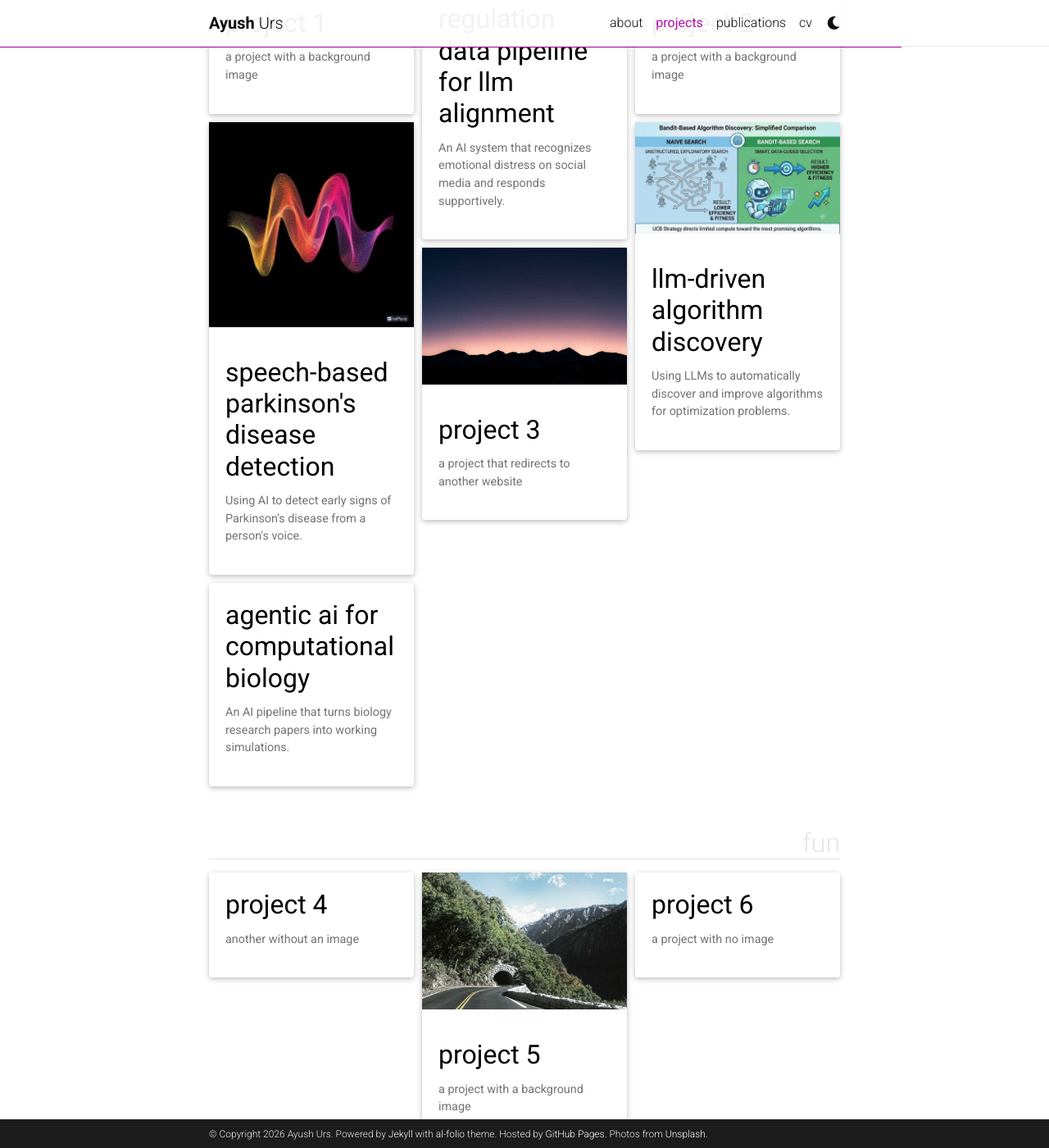
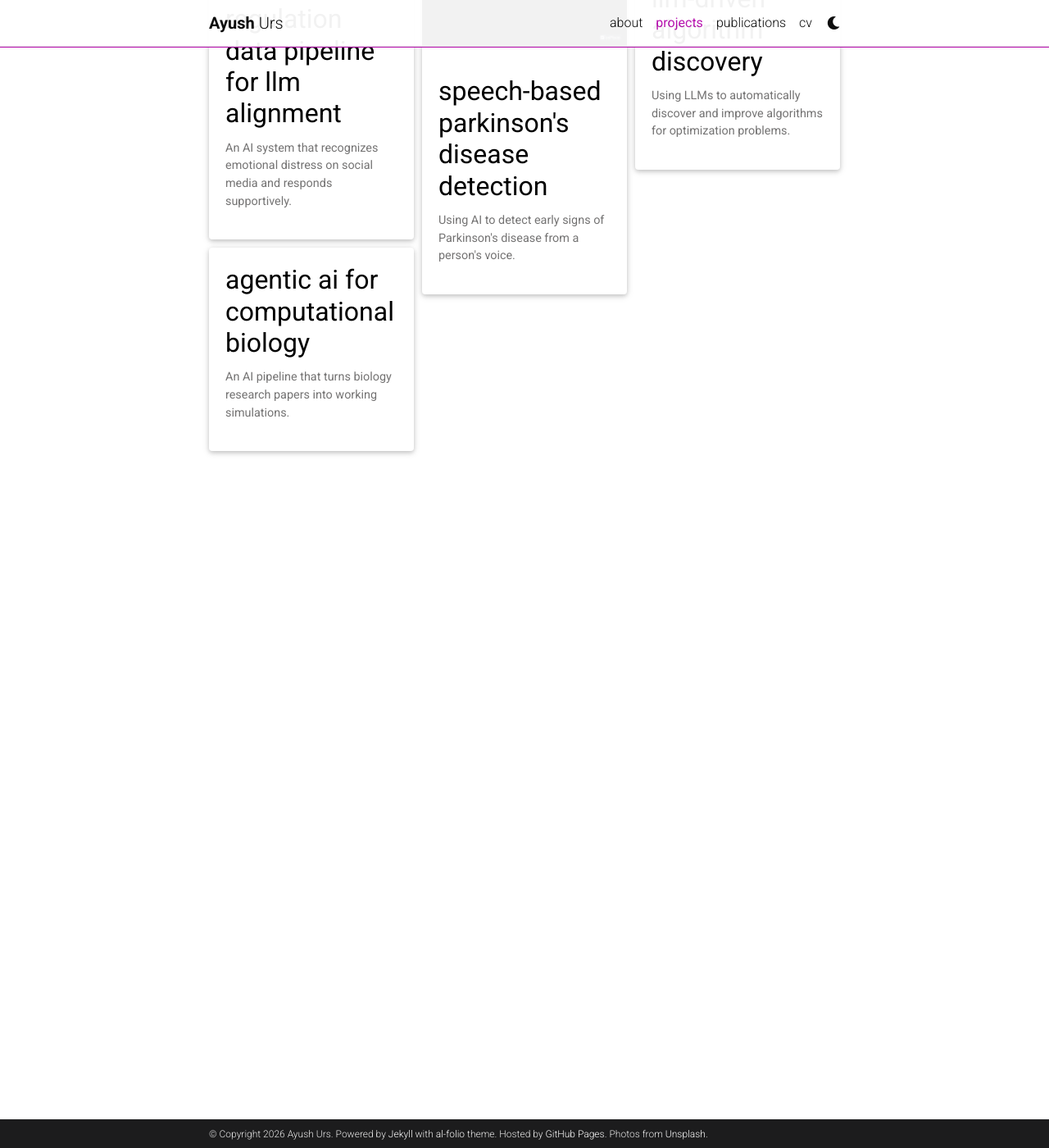
Before and after one commit to ayush11z/ayush11z.github.io, a Jekyll site: the page built from _pages/projects.md, in a window 1280 px wide and 1400 px high, scrolled down 471 px. Shown: the whole window at 82% size. Built offline with Jekyll 4.4.1, drawn with Linux system fonts in a browser that asks for light colours; full-size pictures stand in for the smaller copies a plugin makes; comment, search, counter and statistics services are not loaded; a style sheet for code colours, icons or effects is not loaded.

Commit message:
Remove remaining demo projects and fun category
Only real projects remain, all under "work".

Co-Authored-By: Claude Sonnet 5 <noreply@anthropic.com>

````diff
--- a/_pages/projects.md
+++ b/_pages/projects.md
@@ -5,7 +5,7 @@ permalink: /projects/
 description: A growing collection of your cool projects.
 nav: true
 nav_order: 1
-display_categories: [work, fun]
+display_categories: [work]
 horizontal: false
 ---
 
--- a/_projects/1_project.md
+++ /dev/null
@@ -1,80 +0,0 @@
----
-layout: page
-title: project 1
-description: a project with a background image
-img: assets/img/12.jpg
-importance: 1
-category: work
----
-
-Every project has a beautiful feature showcase page.
-It's easy to include images in a flexible 3-column grid format.
-Make your photos 1/3, 2/3, or full width.
-
-To give your project a background in the portfolio page, just add the img tag to the front matter like so:
-
-    ---
-    layout: page
-    title: project
-    description: a project with a background image
-    img: /assets/img/12.jpg
-    ---
-
-<div class="row">
-    <div class="col-sm mt-3 mt-md-0">
-        {% include figure.html path="assets/img/1.jpg" title="example image" class="img-fluid rounded z-depth-1" %}
-    </div>
-    <div class="col-sm mt-3 mt-md-0">
-        {% include figure.html path="assets/img/3.jpg" title="example image" class="img-fluid rounded z-depth-1" %}
-    </div>
-    <div class="col-sm mt-3 mt-md-0">
-        {% include figure.html path="assets/img/5.jpg" title="example image" class="img-fluid rounded z-depth-1" %}
-    </div>
-</div>
-<div class="caption">
-    Caption photos easily. On the left, a road goes through a tunnel. Middle, leaves artistically fall in a hipster photoshoot. Right, in another hipster photoshoot, a lumberjack grasps a handful of pine needles.
-</div>
-<div class="row">
-    <div class="col-sm mt-3 mt-md-0">
-        {% include figure.html path="assets/img/5.jpg" title="example image" class="img-fluid rounded z-depth-1" %}
-    </div>
-</div>
-<div class="caption">
-    This image can also have a caption. It's like magic.
-</div>
-
-You can also put regular text between your rows of images.
-Say you wanted to write a little bit about your project before you posted the rest of the images.
-You describe how you toiled, sweated, *bled* for your project, and then... you reveal its glory in the next row of images.
-
-
-<div class="row justify-content-sm-center">
-    <div class="col-sm-8 mt-3 mt-md-0">
-        {% include figure.html path="assets/img/6.jpg" title="example image" class="img-fluid rounded z-depth-1" %}
-    </div>
-    <div class="col-sm-4 mt-3 mt-md-0">
-        {% include figure.html path="assets/img/11.jpg" title="example image" class="img-fluid rounded z-depth-1" %}
-    </div>
-</div>
-<div class="caption">
-    You can also have artistically styled 2/3 + 1/3 images, like these.
-</div>
-
-
-The code is simple.
-Just wrap your images with `<div class="col-sm">` and place them inside `<div class="row">` (read more about the <a href="https://getbootstrap.com/docs/4.4/layout/grid/">Bootstrap Grid</a> system).
-To make images responsive, add `img-fluid` class to each; for rounded corners and shadows use `rounded` and `z-depth-1` classes.
-Here's the code for the last row of images above:
-
-{% raw %}
-```html
-<div class="row justify-content-sm-center">
-    <div class="col-sm-8 mt-3 mt-md-0">
-        {% include figure.html path="assets/img/6.jpg" title="example image" class="img-fluid rounded z-depth-1" %}
-    </div>
-    <div class="col-sm-4 mt-3 mt-md-0">
-        {% include figure.html path="assets/img/11.jpg" title="example image" class="img-fluid rounded z-depth-1" %}
-    </div>
-</div>
-```
-{% endraw %}
--- a/_projects/2_project.md
+++ /dev/null
@@ -1,80 +0,0 @@
----
-layout: page
-title: project 2
-description: a project with a background image
-img: assets/img/3.jpg
-importance: 2
-category: work
----
-
-Every project has a beautiful feature showcase page.
-It's easy to include images in a flexible 3-column grid format.
-Make your photos 1/3, 2/3, or full width.
-
-To give your project a background in the portfolio page, just add the img tag to the front matter like so:
-
-    ---
-    layout: page
-    title: project
-    description: a project with a background image
-    img: /assets/img/12.jpg
-    ---
-
-<div class="row">
-    <div class="col-sm mt-3 mt-md-0">
-        {% include figure.html path="assets/img/1.jpg" title="example image" class="img-fluid rounded z-depth-1" %}
-    </div>
-    <div class="col-sm mt-3 mt-md-0">
-        {% include figure.html path="assets/img/3.jpg" title="example image" class="img-fluid rounded z-depth-1" %}
-    </div>
-    <div class="col-sm mt-3 mt-md-0">
-        {% include figure.html path="assets/img/5.jpg" title="example image" class="img-fluid rounded z-depth-1" %}
-    </div>
-</div>
-<div class="caption">
-    Caption photos easily. On the left, a road goes through a tunnel. Middle, leaves artistically fall in a hipster photoshoot. Right, in another hipster photoshoot, a lumberjack grasps a handful of pine needles.
-</div>
-<div class="row">
-    <div class="col-sm mt-3 mt-md-0">
-        {% include figure.html path="assets/img/5.jpg" title="example image" class="img-fluid rounded z-depth-1" %}
-    </div>
-</div>
-<div class="caption">
-    This image can also have a caption. It's like magic.
-</div>
-
-You can also put regular text between your rows of images.
-Say you wanted to write a little bit about your project before you posted the rest of the images.
-You describe how you toiled, sweated, *bled* for your project, and then... you reveal its glory in the next row of images.
-
-
-<div class="row justify-content-sm-center">
-    <div class="col-sm-8 mt-3 mt-md-0">
-        {% include figure.html path="assets/img/6.jpg" title="example image" class="img-fluid rounded z-depth-1" %}
-    </div>
-    <div class="col-sm-4 mt-3 mt-md-0">
-        {% include figure.html path="assets/img/11.jpg" title="example image" class="img-fluid rounded z-depth-1" %}
-    </div>
-</div>
-<div class="caption">
-    You can also have artistically styled 2/3 + 1/3 images, like these.
-</div>
-
-
-The code is simple.
-Just wrap your images with `<div class="col-sm">` and place them inside `<div class="row">` (read more about the <a href="https://getbootstrap.com/docs/4.4/layout/grid/">Bootstrap Grid</a> system).
-To make images responsive, add `img-fluid` class to each; for rounded corners and shadows use `rounded` and `z-depth-1` classes.
-Here's the code for the last row of images above:
-
-{% raw %}
-```html
-<div class="row justify-content-sm-center">
-    <div class="col-sm-8 mt-3 mt-md-0">
-        {% include figure.html path="assets/img/6.jpg" title="example image" class="img-fluid rounded z-depth-1" %}
-    </div>
-    <div class="col-sm-4 mt-3 mt-md-0">
-        {% include figure.html path="assets/img/11.jpg" title="example image" class="img-fluid rounded z-depth-1" %}
-    </div>
-</div>
-```
-{% endraw %}
--- a/_projects/4_project.md
+++ /dev/null
@@ -1,80 +0,0 @@
----
-layout: page
-title: project 4
-description: another without an image
-img:
-importance: 3
-category: fun
----
-
-Every project has a beautiful feature showcase page.
-It's easy to include images in a flexible 3-column grid format.
-Make your photos 1/3, 2/3, or full width.
-
-To give your project a background in the portfolio page, just add the img tag to the front matter like so:
-
-    ---
-    layout: page
-    title: project
-    description: a project with a background image
-    img: /assets/img/12.jpg
-    ---
-
-<div class="row">
-    <div class="col-sm mt-3 mt-md-0">
-        {% include figure.html path="assets/img/1.jpg" title="example image" class="img-fluid rounded z-depth-1" %}
-    </div>
-    <div class="col-sm mt-3 mt-md-0">
-        {% include figure.html path="assets/img/3.jpg" title="example image" class="img-fluid rounded z-depth-1" %}
-    </div>
-    <div class="col-sm mt-3 mt-md-0">
-        {% include figure.html path="assets/img/5.jpg" title="example image" class="img-fluid rounded z-depth-1" %}
-    </div>
-</div>
-<div class="caption">
-    Caption photos easily. On the left, a road goes through a tunnel. Middle, leaves artistically fall in a hipster photoshoot. Right, in another hipster photoshoot, a lumberjack grasps a handful of pine needles.
-</div>
-<div class="row">
-    <div class="col-sm mt-3 mt-md-0">
-        {% include figure.html path="assets/img/5.jpg" title="example image" class="img-fluid rounded z-depth-1" %}
-    </div>
-</div>
-<div class="caption">
-    This image can also have a caption. It's like magic.
-</div>
-
-You can also put regular text between your rows of images.
-Say you wanted to write a little bit about your project before you posted the rest of the images.
-You describe how you toiled, sweated, *bled* for your project, and then... you reveal its glory in the next row of images.
-
-
-<div class="row justify-content-sm-center">
-    <div class="col-sm-8 mt-3 mt-md-0">
-        {% include figure.html path="assets/img/6.jpg" title="example image" class="img-fluid rounded z-depth-1" %}
-    </div>
-    <div class="col-sm-4 mt-3 mt-md-0">
-        {% include figure.html path="assets/img/11.jpg" title="example image" class="img-fluid rounded z-depth-1" %}
-    </div>
-</div>
-<div class="caption">
-    You can also have artistically styled 2/3 + 1/3 images, like these.
-</div>
-
-
-The code is simple.
-Just wrap your images with `<div class="col-sm">` and place them inside `<div class="row">` (read more about the <a href="https://getbootstrap.com/docs/4.4/layout/grid/">Bootstrap Grid</a> system).
-To make images responsive, add `img-fluid` class to each; for rounded corners and shadows use `rounded` and `z-depth-1` classes.
-Here's the code for the last row of images above:
-
-{% raw %}
-```html
-<div class="row justify-content-sm-center">
-    <div class="col-sm-8 mt-3 mt-md-0">
-        {% include figure.html path="assets/img/6.jpg" title="example image" class="img-fluid rounded z-depth-1" %}
-    </div>
-    <div class="col-sm-4 mt-3 mt-md-0">
-        {% include figure.html path="assets/img/11.jpg" title="example image" class="img-fluid rounded z-depth-1" %}
-    </div>
-</div>
-```
-{% endraw %}
--- a/_projects/5_project.md
+++ /dev/null
@@ -1,80 +0,0 @@
----
-layout: page
-title: project 5
-description: a project with a background image
-img: assets/img/1.jpg
-importance: 3
-category: fun
----
-
-Every project has a beautiful feature showcase page.
-It's easy to include images in a flexible 3-column grid format.
-Make your photos 1/3, 2/3, or full width.
-
-To give your project a background in the portfolio page, just add the img tag to the front matter like so:
-
-    ---
-    layout: page
-    title: project
-    description: a project with a background image
-    img: /assets/img/12.jpg
-    ---
-
-<div class="row">
-    <div class="col-sm mt-3 mt-md-0">
-        {% include figure.html path="assets/img/1.jpg" title="example image" class="img-fluid rounded z-depth-1" %}
-    </div>
-    <div class="col-sm mt-3 mt-md-0">
-        {% include figure.html path="assets/img/3.jpg" title="example image" class="img-fluid rounded z-depth-1" %}
-    </div>
-    <div class="col-sm mt-3 mt-md-0">
-        {% include figure.html path="assets/img/5.jpg" title="example image" class="img-fluid rounded z-depth-1" %}
-    </div>
-</div>
-<div class="caption">
-    Caption photos easily. On the left, a road goes through a tunnel. Middle, leaves artistically fall in a hipster photoshoot. Right, in another hipster photoshoot, a lumberjack grasps a handful of pine needles.
-</div>
-<div class="row">
-    <div class="col-sm mt-3 mt-md-0">
-        {% include figure.html path="assets/img/5.jpg" title="example image" class="img-fluid rounded z-depth-1" %}
-    </div>
-</div>
-<div class="caption">
-    This image can also have a caption. It's like magic.
-</div>
-
-You can also put regular text between your rows of images.
-Say you wanted to write a little bit about your project before you posted the rest of the images.
-You describe how you toiled, sweated, *bled* for your project, and then... you reveal its glory in the next row of images.
-
-
-<div class="row justify-content-sm-center">
-    <div class="col-sm-8 mt-3 mt-md-0">
-        {% include figure.html path="assets/img/6.jpg" title="example image" class="img-fluid rounded z-depth-1" %}
-    </div>
-    <div class="col-sm-4 mt-3 mt-md-0">
-        {% include figure.html path="assets/img/11.jpg" title="example image" class="img-fluid rounded z-depth-1" %}
-    </div>
-</div>
-<div class="caption">
-    You can also have artistically styled 2/3 + 1/3 images, like these.
-</div>
-
-
-The code is simple.
-Just wrap your images with `<div class="col-sm">` and place them inside `<div class="row">` (read more about the <a href="https://getbootstrap.com/docs/4.4/layout/grid/">Bootstrap Grid</a> system).
-To make images responsive, add `img-fluid` class to each; for rounded corners and shadows use `rounded` and `z-depth-1` classes.
-Here's the code for the last row of images above:
-
-{% raw %}
-```html
-<div class="row justify-content-sm-center">
-    <div class="col-sm-8 mt-3 mt-md-0">
-        {% include figure.html path="assets/img/6.jpg" title="example image" class="img-fluid rounded z-depth-1" %}
-    </div>
-    <div class="col-sm-4 mt-3 mt-md-0">
-        {% include figure.html path="assets/img/11.jpg" title="example image" class="img-fluid rounded z-depth-1" %}
-    </div>
-</div>
-```
-{% endraw %}
--- a/_projects/6_project.md
+++ /dev/null
@@ -1,80 +0,0 @@
----
-layout: page
-title: project 6
-description: a project with no image
-img:
-importance: 4
-category: fun
----
-
-Every project has a beautiful feature showcase page.
-It's easy to include images in a flexible 3-column grid format.
-Make your photos 1/3, 2/3, or full width.
-
-To give your project a background in the portfolio page, just add the img tag to the front matter like so:
-
-    ---
-    layout: page
-    title: project
-    description: a project with a background image
-    img: /assets/img/12.jpg
-    ---
-
-<div class="row">
-    <div class="col-sm mt-3 mt-md-0">
-        {% include figure.html path="assets/img/1.jpg" title="example image" class="img-fluid rounded z-depth-1" %}
-    </div>
-    <div class="col-sm mt-3 mt-md-0">
-        {% include figure.html path="assets/img/3.jpg" title="example image" class="img-fluid rounded z-depth-1" %}
-    </div>
-    <div class="col-sm mt-3 mt-md-0">
-        {% include figure.html path="assets/img/5.jpg" title="example image" class="img-fluid rounded z-depth-1" %}
-    </div>
-</div>
-<div class="caption">
-    Caption photos easily. On the left, a road goes through a tunnel. Middle, leaves artistically fall in a hipster photoshoot. Right, in another hipster photoshoot, a lumberjack grasps a handful of pine needles.
-</div>
-<div class="row">
-    <div class="col-sm mt-3 mt-md-0">
-        {% include figure.html path="assets/img/5.jpg" title="example image" class="img-fluid rounded z-depth-1" %}
-    </div>
-</div>
-<div class="caption">
-    This image can also have a caption. It's like magic.
-</div>
-
-You can also put regular text between your rows of images.
-Say you wanted to write a little bit about your project before you posted the rest of the images.
-You describe how you toiled, sweated, *bled* for your project, and then... you reveal its glory in the next row of images.
-
-
-<div class="row justify-content-sm-center">
-    <div class="col-sm-8 mt-3 mt-md-0">
-        {% include figure.html path="assets/img/6.jpg" title="example image" class="img-fluid rounded z-depth-1" %}
-    </div>
-    <div class="col-sm-4 mt-3 mt-md-0">
-        {% include figure.html path="assets/img/11.jpg" title="example image" class="img-fluid rounded z-depth-1" %}
-    </div>
-</div>
-<div class="caption">
-    You can also have artistically styled 2/3 + 1/3 images, like these.
-</div>
-
-
-The code is simple.
-Just wrap your images with `<div class="col-sm">` and place them inside `<div class="row">` (read more about the <a href="https://getbootstrap.com/docs/4.4/layout/grid/">Bootstrap Grid</a> system).
-To make images responsive, add `img-fluid` class to each; for rounded corners and shadows use `rounded` and `z-depth-1` classes.
-Here's the code for the last row of images above:
-
-{% raw %}
-```html
-<div class="row justify-content-sm-center">
-    <div class="col-sm-8 mt-3 mt-md-0">
-        {% include figure.html path="assets/img/6.jpg" title="example image" class="img-fluid rounded z-depth-1" %}
-    </div>
-    <div class="col-sm-4 mt-3 mt-md-0">
-        {% include figure.html path="assets/img/11.jpg" title="example image" class="img-fluid rounded z-depth-1" %}
-    </div>
-</div>
-```
-{% endraw %}
````
Also changed, not shown: _projects/3_project.md (deleted, +0 -81 lines).
